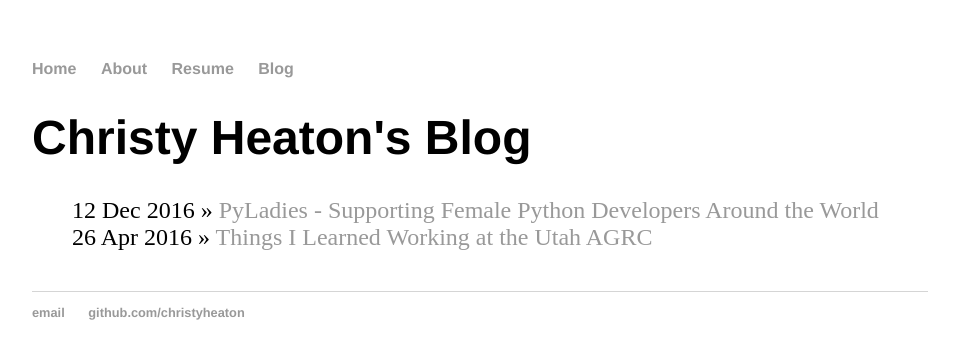
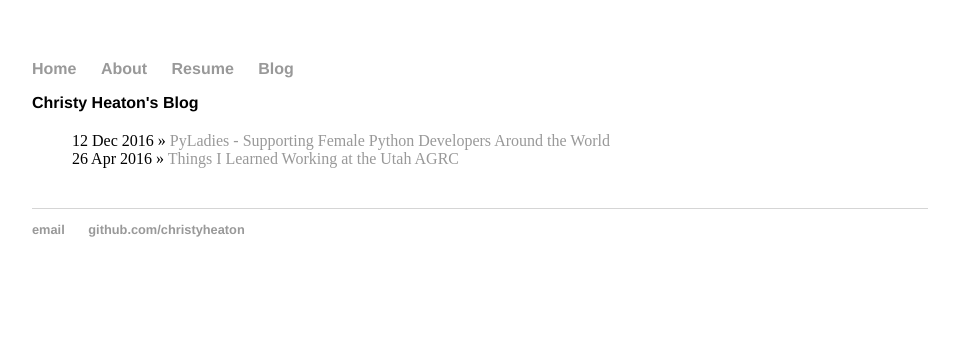
Before and after one commit to pythonchristy/pythonchristy.github.io, a Jekyll site: the page built from blog/index.html, in a window 1280 px wide. Shown: the top 359 px of the page, without its empty margins (160-1119 px from the left). Built offline with Jekyll 4.4.1, drawn with Linux system fonts in a browser that asks for light colours.

Commit message:
Update main.css

```diff
--- a/css/main.css
+++ b/css/main.css
@@ -20,7 +20,7 @@ a:hover {
     text-decoration: underline;
 }
 h1 {
-    font-size: 3em;
+    font-size: 1em;
     font-family:'Helvetica', 'Arial', 'Sans-Serif';
 }
 p {
@@ -35,7 +35,7 @@ footer {
 
 ul.posts {
     margin: 20px auto 40px;
-    font-size: 1.5em;
+    font-size: 1em;
 }
 
 ul.posts li {
```
